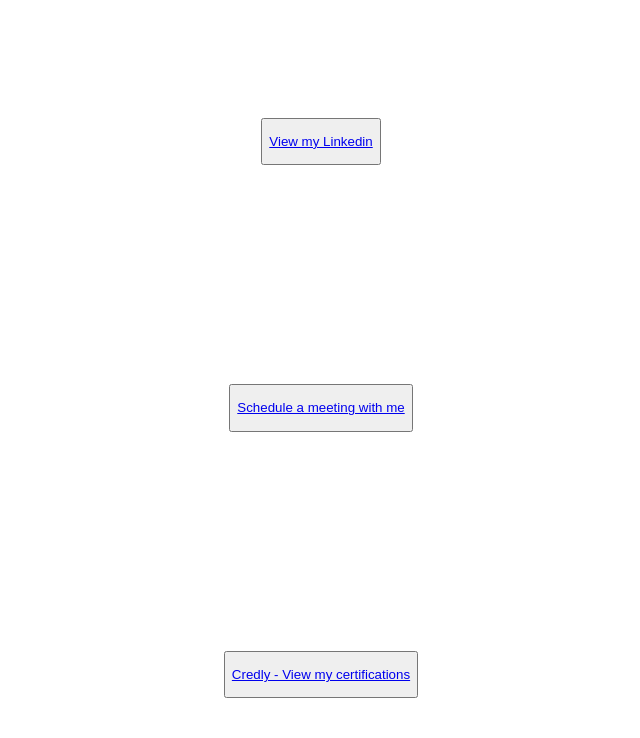
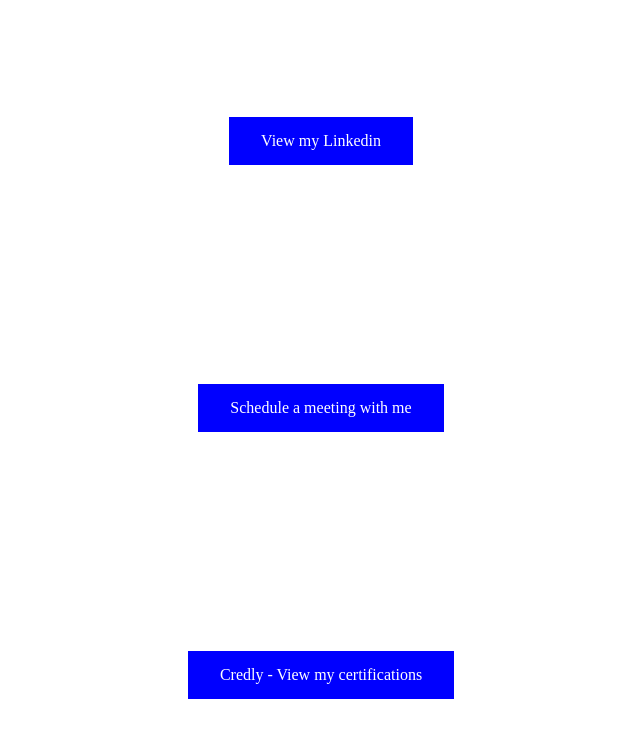
Before and after one commit to makeitbetter/mywebsite, a plain HTML site: page index.html in a window 1280 px wide. Shown: the whole page, without its empty margins (319-959 px from the left). Drawn offline with Linux system fonts and the light colour scheme.

Commit message:
Update index.html
changed to class

```diff
--- a/index.html
+++ b/index.html
@@ -27,11 +27,9 @@
 <body>
 
 <div class="grid-container">
-<button><p><a href="https://www.linkedin.com/in/neilmsmalley/">View my Linkedin</a><br></p></button>
-
-<button><p><a href="https://cal.com/nsmalley">Schedule a meeting with me</a><br></p></button>
-
-<button><p><a href="https://www.credly.com/users/neilmsmalley">Credly - View my certifications </a><br></p></button>
+<p><a href="https://www.linkedin.com/in/neilmsmalley/" class="button">View my Linkedin</a><br></p>
+<p><a href="https://cal.com/nsmalley" class="button">Schedule a meeting with me</a><br></p>
+<p><a href="https://www.credly.com/users/neilmsmalley" class="button">Credly - View my certifications </a><br></p>
 
 </div>
 
```
